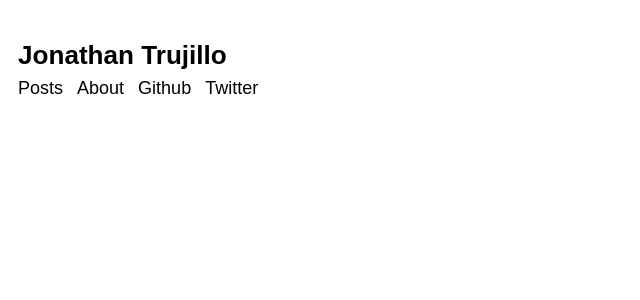
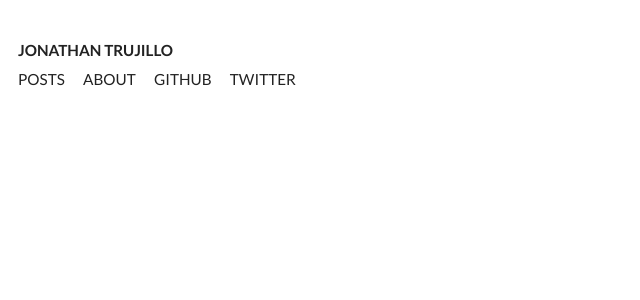
Before and after one commit to albertogg/jonotrujillo.github.io, a Jekyll site: the page built from index.html, in a window 1280 px wide. Shown: the top 300 px of the page, without its empty margins (0-640 px from the left). Built offline with Jekyll 4.4.1, drawn with Linux system fonts in a browser that asks for light colours; Markdown is read by kramdown in place of the engine named in the settings.

Commit message:
more basic styling

```diff
--- a/_layouts/default.html
+++ b/_layouts/default.html
@@ -9,6 +9,9 @@
 
 		<link rel="stylesheet" href="/css/normalize.css">
 		<link rel="stylesheet" href="/css/main.css">
+
+		<link href='http://fonts.googleapis.com/css?family=Lato:400,700' rel='stylesheet' type='text/css'>
+
 	</head>
 	<body>
 		<div id="wrapper">
--- a/css/main.css
+++ b/css/main.css
@@ -1,14 +1,12 @@
 body {
+  color: #222;
   font-size: 18px;
-  line-height: 1.5em;
+  line-height: 1.6em;
+  font-family: 'Lato', sans-serif;
 }
 a {
   color: inherit;
   text-decoration: none;
-}
-h1,
-h2 {
-  line-height: 1.5em;
 }
 h1 {
   font-size: 1.45em;
@@ -37,7 +35,7 @@ ul {
 }
 #header nav ul li {
   display: inline;
-  margin-right: 0.5em;
+  margin-right: 1em;
 }
 #content section article {
   margin: 1em 0;
@@ -48,3 +46,9 @@ ul {
 #content section article header .when {
   margin: 0;
 }
+#header h1,
+#header nav,
+.when {
+  font-size: 0.85em;
+  text-transform: uppercase;
+}
```
Also changed, not shown: css/main.styl (+9 -5 lines).
